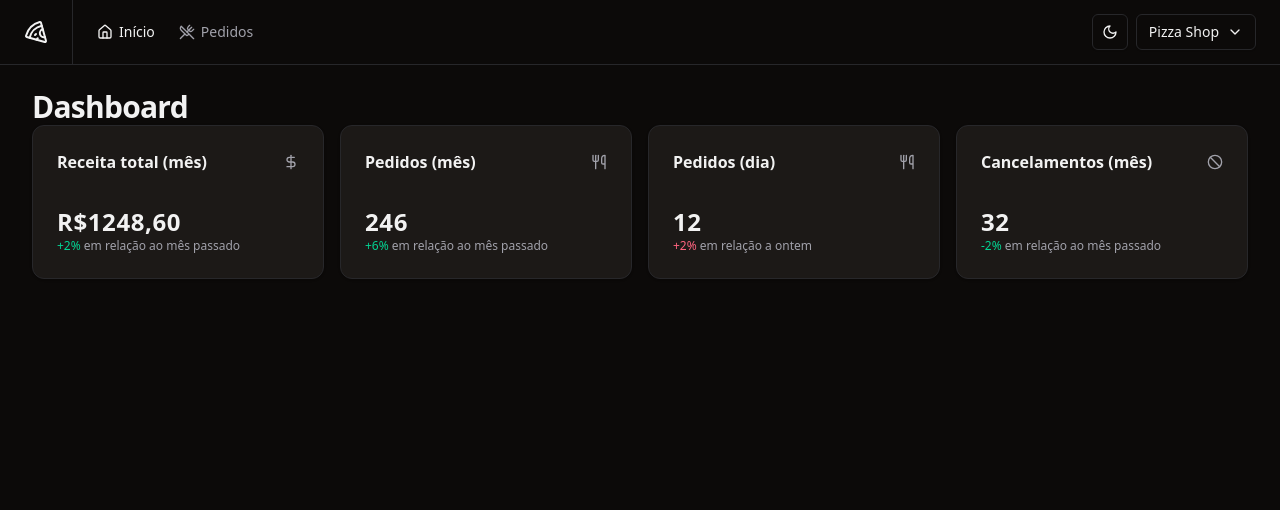
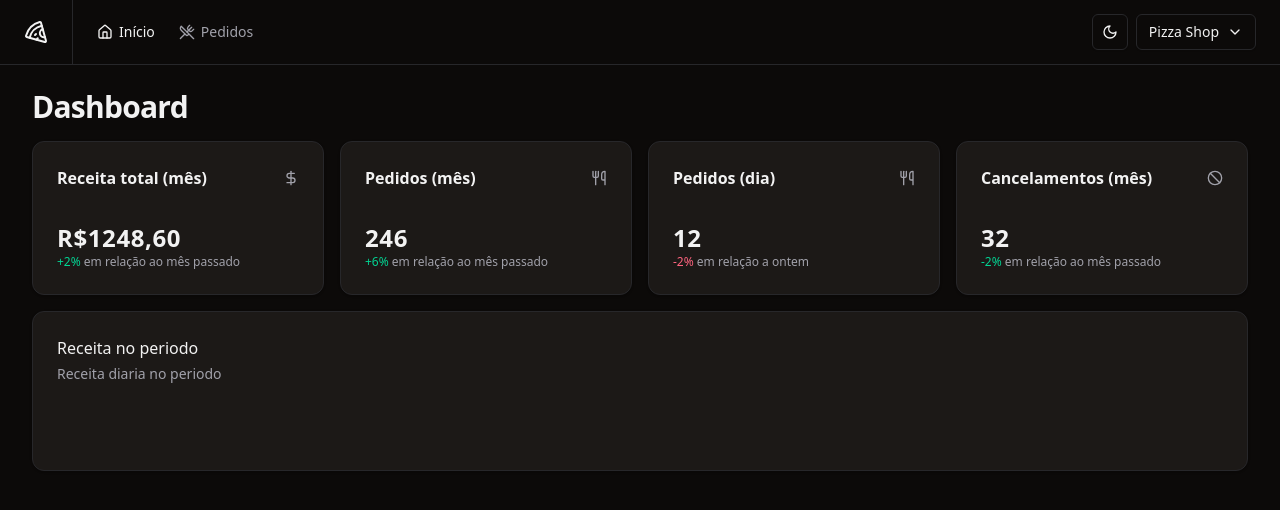
Before and after one commit to MateusLucSantos/pizzashop-web, a React (Vite) app: page / in a window 1280 px wide. Shown: the top 510 px of the page. Built offline with nearby package versions, Linux system fonts and the light colour scheme.

Commit message:
gráfico na dashboard

```diff
--- a/src/pages/app/dashboard/dashboard.tsx
+++ b/src/pages/app/dashboard/dashboard.tsx
@@ -2,10 +2,11 @@
 import { MonthCanceledOrdersAmountCard } from "./month-canceled-orders-amount-card";
 import { MonthOrdersAmountCard } from "./month-orders-amount-card";
 import { MonthRevenueCard } from "./month-revenue-card";
+import { RevenueChart } from "./revenue-chart";
 
 export function Dashboard() {
   return (
-    <div>
+    <div className="space-y-4">
       <title>Dashboard | PizzaShop</title>
       <div className="flex flex-col gap-4">
         <h1 className="text-3xl font-bold tracking-tight">Dashboard</h1>
@@ -16,6 +17,9 @@
         <DayOrdersAmountCard/>
         <MonthCanceledOrdersAmountCard/>
       </div>
+      <div className="grid grid-col-9 gap-4">
+        <RevenueChart/>
+      </div>
     </div>
   );
 }
--- a/src/pages/app/dashboard/day-orders-amount-card.tsx
+++ b/src/pages/app/dashboard/day-orders-amount-card.tsx
@@ -15,7 +15,7 @@
             12
           </span>
           <p className="text-xs text-muted-foreground">
-           <span className="text-rose-500 dark:text-rose-400">+2%</span> em relação a ontem
+           <span className="text-rose-500 dark:text-rose-400">-2%</span> em relação a ontem
           </p>
         </CardContent>
       </Card>
--- /dev/null
+++ b/src/pages/app/dashboard/revenue-chart.tsx
@@ -0,0 +1,17 @@
+import { Card, CardContent, CardDescription, CardHeader, CardTitle } from "@/components/ui/card";
+
+export function RevenueChart() {
+    return (
+      <Card className="col-span-6">
+        <CardHeader className="flex-row items-center justify-between pb-8">
+            <div className="space-y-1">
+                <CardTitle className="text-base font-medium">Receita no periodo</CardTitle>
+                <CardDescription >Receita diaria no periodo</CardDescription>
+            </div>
+        </CardHeader>
+        <CardContent>
+
+        </CardContent>
+      </Card>
+    )
+}
```
